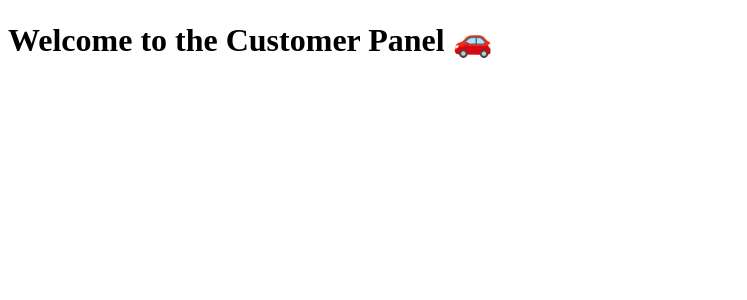
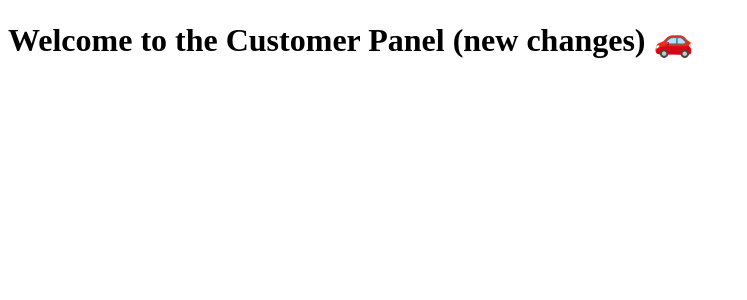
Before and after one commit to purvasharmadev/bookEasy, a Next.js app in the folder apps/customer/: page / in a window 1280 px wide. Shown: the top 300 px of the page, without its empty margins (0-747 px from the left). Built offline with nearby package versions, Linux system fonts and the light colour scheme.

Commit message:
test: commit

```diff
--- a/apps/customer/pages/index.tsx
+++ b/apps/customer/pages/index.tsx
@@ -1,3 +1,3 @@
 export default function Home() {
-  return <h1>Welcome to the Customer Panel 🚗</h1>;
+  return <h1>Welcome to the Customer Panel (new changes) 🚗</h1>;
 }
```
